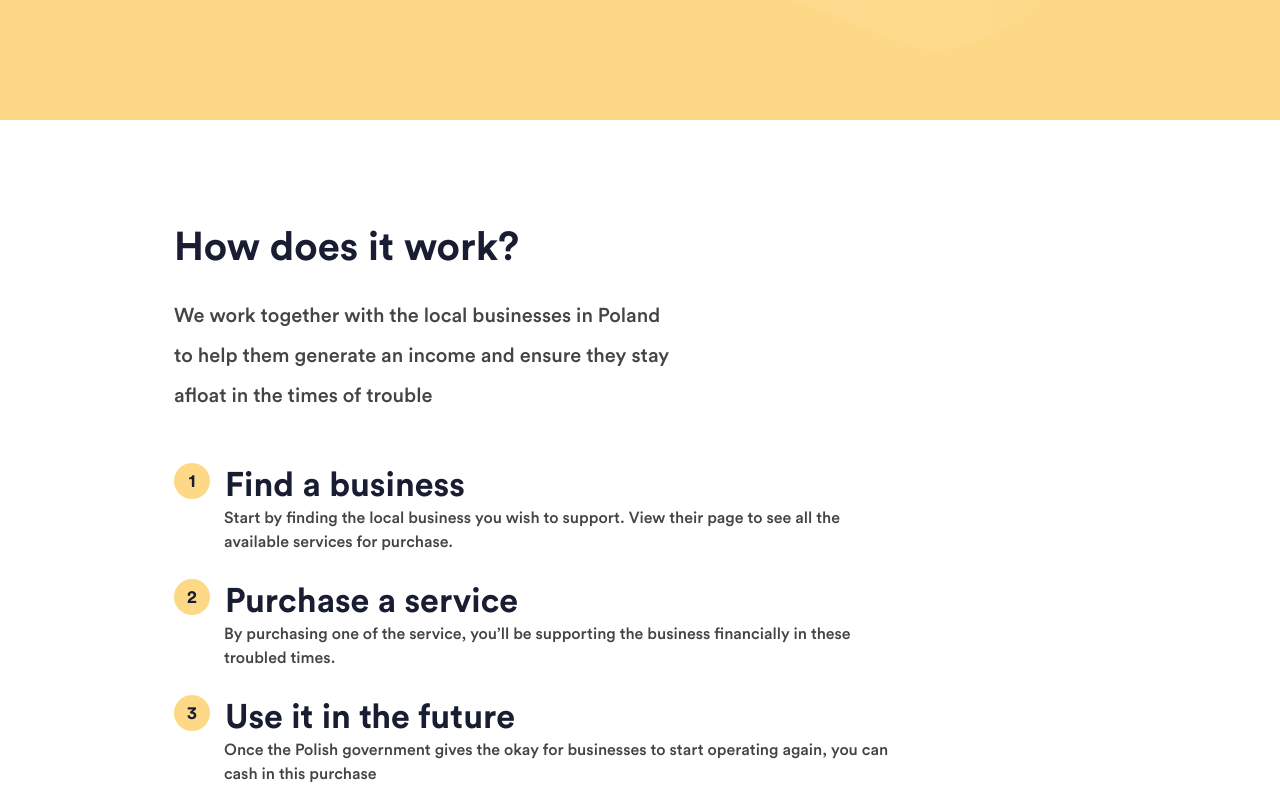
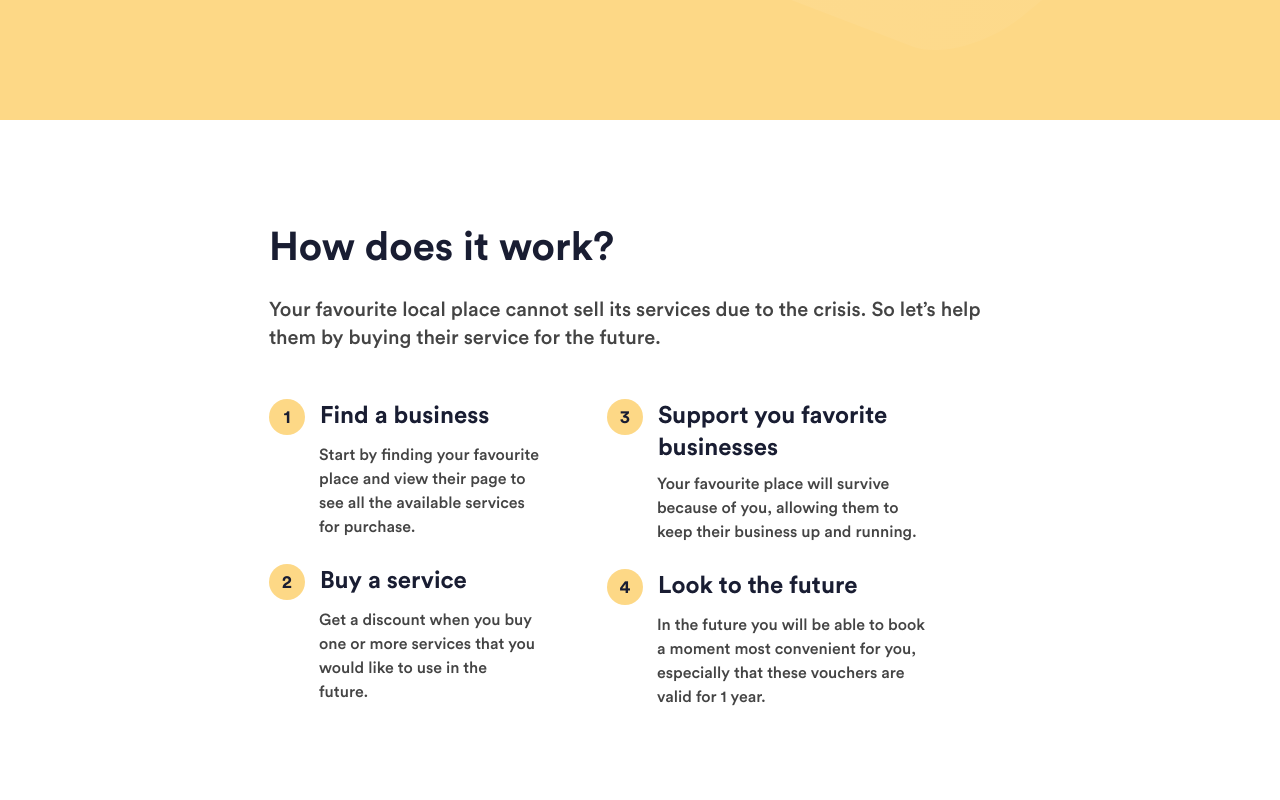
Before and after one commit to wojtekwtf/entrepreneur-relief, a Vue app: page / in a window 1280 px wide. Shown: the part 560-1360 px from the top of the page. Built offline with nearby package versions, Linux system fonts and the light colour scheme.

Commit message:
Upadte how it works section

```diff
--- a/src/components/landing/HowItWorks.vue
+++ b/src/components/landing/HowItWorks.vue
@@ -1,30 +1,39 @@
 <template>
   <div class="how-it-works" id="how-it-works">
-    <div class="container flex">
-      <div class="how-it-works__text">
-        <h1 class="heading heading--hero">How does it work?</h1>
-        <h2 class="copy copy--large">We work together with the local businesses in Poland to help them generate an income and ensure they stay afloat in the times of trouble</h2>
-        <div class="how-it-works__list flex column">
+    <div class="container">
+      <h1 class="heading heading--hero">How does it work?</h1>
+      <h2 class="copy copy--large">Your favourite local place cannot sell its services due to the crisis. So let’s help them by buying their service for the future.</h2>
+      <div class="how-it-works__list flex row">
+        <div class="flex column">
           <div class="how-it-works__item flex column">
             <div class="flex">
               <div class="how-it-works__number"><span>1</span></div>
-              <h3 class="heading heading--primary heading">Find a business</h3>
+              <h3 class="heading heading--section heading">Find a business</h3>
             </div>
-            <p class="copy copy">Start by finding the local business you wish to support. View their page to see all the available services for purchase. </p>
+            <p class="copy">Start by finding your favourite place and view their page to see all the available services for purchase.</p>
           </div>
           <div class="how-it-works__item flex column">
             <div class="flex">
               <div class="how-it-works__number"><span>2</span></div>
-              <h3 class="heading heading--primary heading">Purchase a service</h3>
+              <h3 class="heading heading--section heading">Buy a service</h3>
             </div>
-            <p class="copy copy">By purchasing one of the service, you’ll be supporting the business financially in these troubled times.</p>
+            <p class="copy">Get a discount when you buy one or more services that you would like to use in the future.</p>
+          </div>
+        </div>
+        <div class="flex column">
+          <div class="how-it-works__item flex column">
+            <div class="flex">
+              <div class="how-it-works__number"><span>3</span></div>
+              <h3 class="heading heading--section heading">Support you favorite businesses</h3>
+            </div>
+            <p class="copy">Your favourite place will survive because of you, allowing them to keep their business up and running.</p>
           </div>
           <div class="how-it-works__item flex column">
             <div class="flex">
-              <div class="how-it-works__number"><span>3</span></div>
-              <h3 class="heading heading--primary heading">Use it in the future</h3>
+              <div class="how-it-works__number"><span>4</span></div>
+              <h3 class="heading heading--section heading">Look to the future</h3>
             </div>
-            <p class="copy copy">Once the Polish government gives the okay for businesses to start operating again, you can cash in this purchase</p>
+            <p class="copy">In the future you will be able to book a moment most convenient for you, especially that these vouchers are valid for 1 year.</p>
           </div>
         </div>
       </div>
@@ -41,15 +50,9 @@
 <style scoped lang="scss">
   .how-it-works {
     padding: 80px 0px;
+    width: 790px;
+    margin: auto;
 
-    &__text {
-      padding-left: 150px;
-
-      > h2 {
-        max-width: 500px;
-        line-height: 40px;
-      }
-    }
 
     &__list {
       margin-top: 40px;
@@ -66,7 +69,6 @@
 
       .copy {
         padding-left: 50px;
-        margin-top: 0;
       }
     }
 
--- a/src/styles/common/_typography.scss
+++ b/src/styles/common/_typography.scss
@@ -47,7 +47,7 @@ body {
   }
 
   &--section {
-    $size: 20;
+    $size: 24;
     @include font-size($size);
     line-height: calc(#{$size}px + 8px);
     margin: globalVars(ui-default-measure) 0;
```
